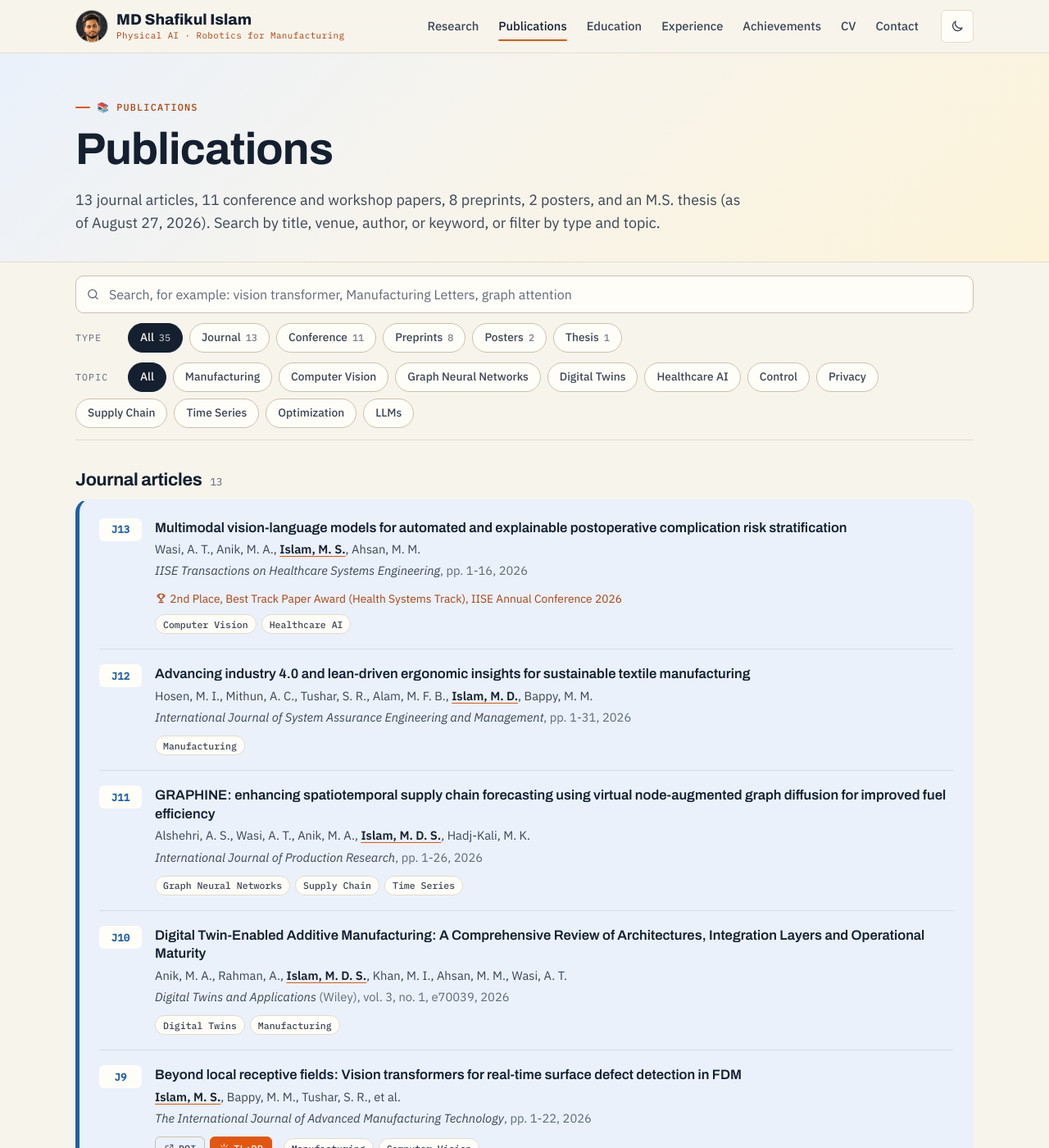
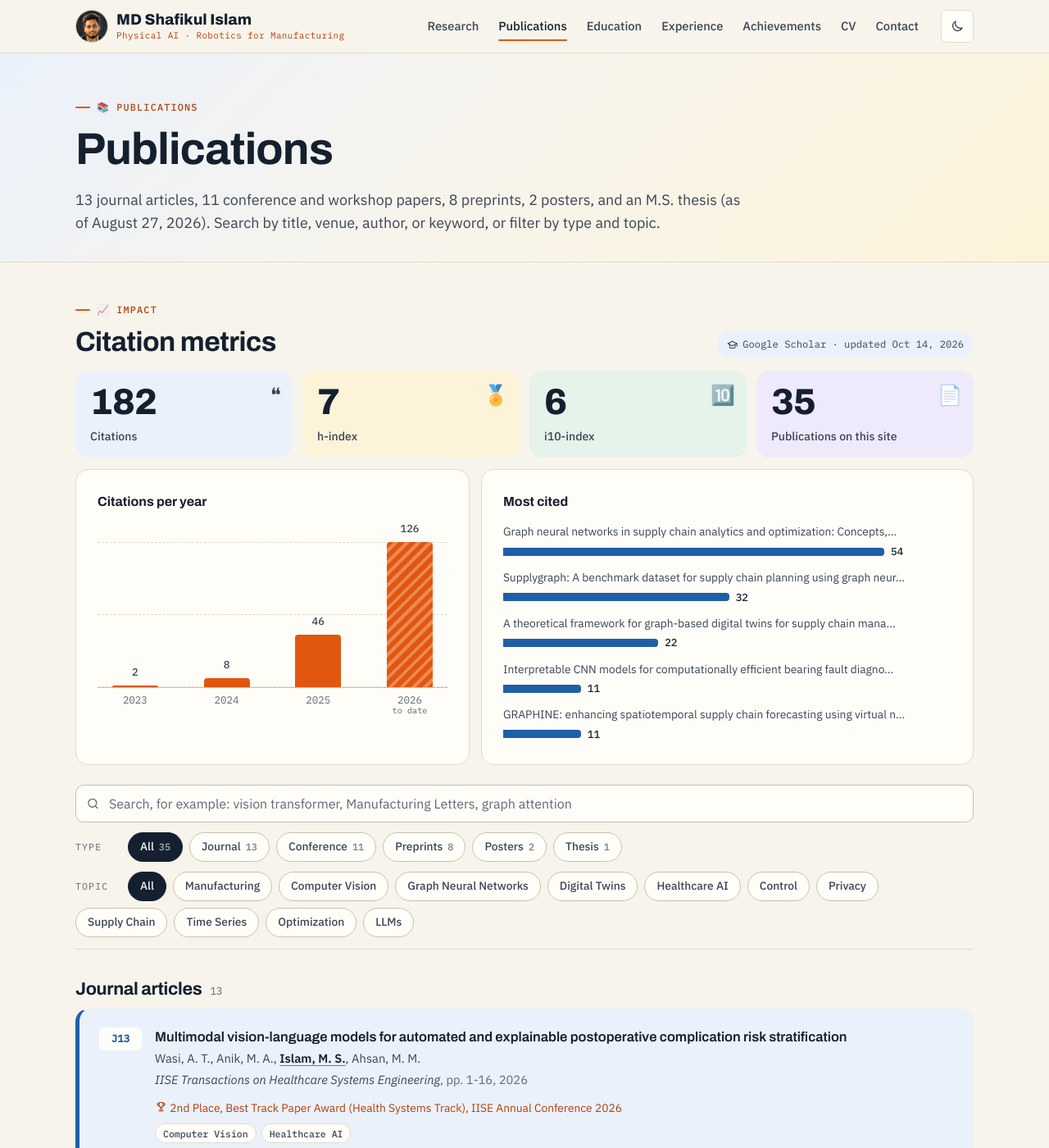
Before and after one commit to shafikul-islam/shafikul-islam.github.io, a Jekyll site: the page built from publications.html, in a window 1280 px wide and 1400 px high. Shown: the whole window at 82% size. Built offline with Jekyll 4.4.1, drawn with Linux system fonts in a browser that asks for light colours; some of the changed text lies outside the part shown.

Commit message:
Add citation metrics and weekly Google Scholar refresh
Publications page now shows citations, h-index, i10-index, an animated
citations-per-year chart (current year marked as to date), the most
cited papers, and a citation chip on each matched paper. Data comes
from _data/scholar.yml, generated by _tools/update_scholar.py and
refreshed every Monday by a GitHub Actions workflow.

Co-Authored-By: Claude Opus 5.5 <noreply@anthropic.com>

```diff
--- /dev/null
+++ b/_data/scholar.yml
@@ -0,0 +1,120 @@
+# Generated by _tools/update_scholar.py from the public Google Scholar profile. Do not edit by hand.
+updated: "2026-10-14"
+profile: "https://scholar.google.com/citations?user=A8KOQBEAAAAJ"
+citations: 182
+citations_recent: 182
+h_index: 7
+h_index_recent: 7
+i10_index: 6
+i10_index_recent: 6
+per_year:
+  - { year: 2023, cites: 2 }
+  - { year: 2024, cites: 8 }
+  - { year: 2025, cites: 46 }
+  - { year: 2026, cites: 126 }
+by_id:
+  C2: 3
+  C3: 32
+  C4: 3
+  J10: 1
+  J11: 11
+  J12: 1
+  J2: 7
+  J3: 10
+  J4: 11
+  J5: 2
+  J6: 6
+  J7: 6
+  J8: 1
+  J9: 1
+  P2: 3
+  P3: 54
+  P4: 22
+papers:
+  - title: "Graph neural networks in supply chain analytics and optimization: Concepts, perspectives, dataset and benchmarks"
+    cites: 54
+    year: 2024
+  - title: "Supplygraph: A benchmark dataset for supply chain planning using graph neural networks"
+    cites: 32
+    year: 2024
+  - title: "A theoretical framework for graph-based digital twins for supply chain management and optimization"
+    cites: 22
+    year: 2025
+  - title: "GRAPHINE: enhancing spatiotemporal supply chain forecasting using virtual node-augmented graph diffusion for improved fuel efficiency"
+    cites: 11
+    year: 2026
+  - title: "Interpretable CNN models for computationally efficient bearing fault diagnosis using learnable Gaussian/Sinc filters"
+    cites: 11
+    year: 2025
+  - title: "Generative modeling in smart manufacturing: Applications, challenges, and future directions"
+    cites: 10
+    year: 2025
+  - title: "Interpretable Forecasting of Dissolved Oxygen Leveraging Foundation Model for Proactive Aeration in Rural Wastewater Treatment Systems"
+    cites: 7
+    year: 2025
+  - title: "Comprehensive and Comparative Characterizations of Tensile Properties and Fracture Mechanisms of 3D Printed Multifunctional Carbon‐Fiber and Metal‐Filled PLA Composite Parts"
+    cites: 6
+    year: 2026
+  - title: "AI-enabled modeling for smart rural wastewater treatment systems: current practices and remaining gaps"
+    cites: 6
+    year: 2026
+  - title: "An interval valued intuitionistic fuzzy approach to evaluate the challenges for adopting the smart textiles in readymade garment industries: Implications for sustainable …"
+    cites: 4
+    year: 2025
+  - title: "Approach of green and lean manufacturing study of the small industries in Bangladesh"
+    cites: 4
+    year: 2020
+  - title: "Predict Students’ Performance and Optimize Preparatory Leave: An Integrated Deep Learning and Dynamic Programming Approach"
+    cites: 3
+    year: 2024
+  - title: "Optimizing inventory routing: A decision-focused learning approach using neural networks"
+    cites: 3
+    year: 2023
+  - title: "Biotwinmine: Digital Twin-Based Optimization of Biomining for Sustainable Rare Earth Element Production"
+    cites: 3
+    year: null
+  - title: "A Fuzzy Data-Driven framework for Enhanced risk management Decision-Making in Manufacturing: A Case study"
+    cites: 2
+    year: 2025
+  - title: "Advancing industry 4.0 and lean-driven ergonomic insights for sustainable textile manufacturing"
+    cites: 1
+    year: 2026
+  - title: "Beyond local receptive fields: vision transformers for real-time surface defect detection in FDM"
+    cites: 1
+    year: 2026
+  - title: "Fracture Finder: Computer-aided real-time diagnosis of vertebral fractures in thoracic spine X-rays using YOLOv8 with Weighted Box Fusion and augmentation strategies"
+    cites: 1
+    year: 2026
+  - title: "Digital Twin‐Enabled Additive Manufacturing: A Comprehensive Review of Architectures, Integration Layers and Operational Maturity"
+    cites: 1
+    year: 2026
+  - title: "Multimodal vision-language models for automated and explainable postoperative complication risk stratification"
+    cites: 0
+    year: 2026
+  - title: "Feature-Aware Anisotropic Local Differential Privacy for Utility-Preserving Graph Representation Learning in Metal Additive Manufacturing"
+    cites: 0
+    year: 2026
+  - title: "Entropy-Aware Model Predictive Control for Transient Quality Mitigation in Metal Additive Manufacturing"
+    cites: 0
+    year: 2026
+  - title: "Responsible Innovation in AI-Driven Operations and Supply Chain Management: An Institutional Theory Framework"
+    cites: 0
+    year: 2025
+  - title: "A Theoretical Ecosystem Framework for Human-Centric AI in Multi-Tier Supply Chains: Aligning Incentives and Value Co-Creation"
+    cites: 0
+    year: 2025
+  - title: "InvariantBench: Can Large Language Models Exhibit Inherent Reasoning Across Equivalent Transformations?"
+    cites: 0
+    year: null
+  - title: "An Integrated Decision-Support Framework for Energy Benchmarking, Anomaly Detection, and Proxy Setpoint Optimization in Data-Limited Retail Portfolios"
+    cites: 0
+    year: null
+  - title: "Digital Twin in Fused Deposition Modeling: A Comprehensive Literature Review and Analysis of Integration Stages"
+    cites: 0
+    year: null
+  - title: "Foundation Model-Driven Predictive and Interpretable Modeling for Critical Materials in Renewable Energy Applications"
+    cites: 0
+    year: null
+  - title: "Multivariate Time Series Analysis and Forecasting on Air Quality Index with Industrial Statistics: A Case Study of Bangladesh"
+    cites: 0
+    year: null
--- /dev/null
+++ b/_includes/citation-metrics.html
@@ -0,0 +1,66 @@
+{%- comment -%}
+Citation metrics from _data/scholar.yml (refreshed weekly by .github/workflows/scholar.yml).
+Headline tiles, a single-series bar chart of citations per year, and the most-cited papers.
+{%- endcomment -%}
+{%- assign sc = site.data.scholar -%}
+{%- if sc -%}
+{%- assign pubs = site.data.publications -%}
+{%- assign maxy = 0 -%}{%- for y in sc.per_year -%}{%- if y.cites > maxy -%}{%- assign maxy = y.cites -%}{%- endif -%}{%- endfor -%}
+{%- assign this_year = site.time | date: "%Y" | plus: 0 -%}
+<section class="metrics" aria-labelledby="metrics-title">
+  <div class="metrics-head">
+    <div>
+      <div class="eyebrow">📈 Impact</div>
+      <h2 id="metrics-title">Citation metrics</h2>
+    </div>
+    <a class="metrics-src" href="{{ sc.profile }}" target="_blank" rel="noopener">{% include icon.html name="scholar" %} Google Scholar &middot; updated {{ sc.updated | date: "%b %-d, %Y" }}</a>
+  </div>
+
+  <div class="metric-tiles">
+    <div class="metric tint-blue"><span class="metric-emoji" aria-hidden="true">❝</span><span class="metric-value" data-count="{{ sc.citations }}">{{ sc.citations }}</span><span class="metric-label">Citations</span></div>
+    <div class="metric tint-yellow"><span class="metric-emoji" aria-hidden="true">🏅</span><span class="metric-value" data-count="{{ sc.h_index }}">{{ sc.h_index }}</span><span class="metric-label">h-index</span></div>
+    <div class="metric tint-green"><span class="metric-emoji" aria-hidden="true">🔟</span><span class="metric-value" data-count="{{ sc.i10_index }}">{{ sc.i10_index }}</span><span class="metric-label">i10-index</span></div>
+    <div class="metric tint-violet"><span class="metric-emoji" aria-hidden="true">📄</span><span class="metric-value" data-count="{{ pubs.size }}">{{ pubs.size }}</span><span class="metric-label">Publications on this site</span></div>
+  </div>
+
+  <div class="metric-charts">
+    <figure class="card chart-card">
+      <figcaption class="chart-title">Citations per year</figcaption>
+      <div class="ychart" role="img" aria-label="Citations per year: {% for y in sc.per_year %}{{ y.year }}: {{ y.cites }}{% unless forloop.last %}, {% endunless %}{% endfor %}{% if sc.per_year.last.year == this_year %} (so far){% endif %}.">
+        <div class="ychart-grid" aria-hidden="true"><span></span><span></span><span></span></div>
+        {%- for y in sc.per_year %}
+        {%- assign pct = y.cites | times: 100.0 | divided_by: maxy -%}
+        {%- assign partial = false -%}{%- if y.year == this_year -%}{%- assign partial = true -%}{%- endif %}
+        <div class="ybar{% if partial %} is-partial{% endif %}" tabindex="0" style="--h:{{ pct | round: 1 }}%;--i:{{ forloop.index0 }};">
+          <span class="ybar-tip" role="tooltip">{{ y.cites }} citation{% if y.cites != 1 %}s{% endif %} in {{ y.year }}{% if partial %} (so far){% endif %}</span>
+          <span class="ybar-val">{{ y.cites }}</span>
+          <span class="ybar-fill"></span>
+          <span class="ybar-year">{{ y.year }}{% if partial %}<small>to date</small>{% endif %}</span>
+        </div>
+        {%- endfor %}
+      </div>
+    </figure>
+
+    <figure class="card chart-card">
+      <figcaption class="chart-title">Most cited</figcaption>
+      {%- assign top = sc.papers | sort: "cites" | reverse -%}
+      {%- assign topmax = top.first.cites -%}
+      <ol class="hbars">
+        {%- for p in top limit: 5 %}
+        {%- assign pct = p.cites | times: 100.0 | divided_by: topmax %}
+        <li style="--w:{{ pct | round: 1 }}%;--i:{{ forloop.index0 }};">
+          <span class="hbar-title">{{ p.title | truncate: 78 }}</span>
+          <span class="hbar-row"><span class="hbar-fill"></span><span class="hbar-val">{{ p.cites }}</span></span>
+        </li>
+        {%- endfor %}
+      </ol>
+    </figure>
+  </div>
+
+  <table class="sr-only">
+    <caption>Citations per year from Google Scholar</caption>
+    <thead><tr><th scope="col">Year</th><th scope="col">Citations</th></tr></thead>
+    <tbody>{% for y in sc.per_year %}<tr><td>{{ y.year }}</td><td>{{ y.cites }}</td></tr>{% endfor %}</tbody>
+  </table>
+</section>
+{%- endif -%}
--- a/_sass/_pages.scss
+++ b/_sass/_pages.scss
@@ -308,3 +308,76 @@
 .rail-auto::-webkit-scrollbar { display: none; }
 .rail-auto .photo-card { transition: transform .3s var(--ease), box-shadow .3s; }
 .rail-auto .photo-card:hover { transform: translateY(-4px); box-shadow: var(--shadow-lg); }
+
+// ---------- Publications: citation metrics ----------
+.metrics { padding: clamp(24px, 3.5vw, 40px) 0 8px; }
+.metrics-head { display: flex; justify-content: space-between; align-items: flex-end; gap: 10px 20px; flex-wrap: wrap; margin-bottom: 16px; }
+.metrics-head h2 { margin: 0; }
+.metrics-src {
+  display: inline-flex; align-items: center; gap: 6px;
+  font-family: var(--font-mono); font-size: .76rem; color: var(--ink-2); text-decoration: none;
+  padding: 6px 12px; border-radius: 999px; background: var(--tint-blue);
+}
+.metrics-src:hover { color: var(--tint-blue-ink); }
+.metric-tiles { display: grid; grid-template-columns: repeat(4, minmax(0, 1fr)); gap: 12px; margin-bottom: 14px; }
+.metric { position: relative; border-radius: var(--radius-lg); padding: 16px 18px 14px; display: flex; flex-direction: column; overflow: hidden; }
+.metric-emoji { position: absolute; right: 14px; top: 10px; font-size: 1.5rem; opacity: .85; }
+.metric-value { font-family: var(--font-head); font-weight: 800; font-size: clamp(2rem, calc(1.5rem + 1.6vw), 2.8rem); line-height: 1; color: var(--ink); letter-spacing: -.02em; font-variant-numeric: tabular-nums; }
+.metric-label { margin-top: 8px; font-size: .88rem; color: var(--ink-2); font-weight: 500; }
+@media (max-width: 760px) { .metric-tiles { grid-template-columns: repeat(2, minmax(0, 1fr)); } }
+
+.metric-charts { display: grid; grid-template-columns: minmax(0, 1fr) minmax(0, 1.25fr); gap: 14px; }
+@media (max-width: 860px) { .metric-charts { grid-template-columns: 1fr; } }
+.chart-card { margin: 0; box-shadow: none; }
+.chart-title { font-family: var(--font-head); font-weight: 700; font-size: 1rem; margin-bottom: 14px; color: var(--ink); }
+
+// Vertical bars: citations per year (single series, one hue)
+.ychart { position: relative; display: flex; align-items: flex-end; gap: clamp(10px, 3vw, 28px); height: 200px; padding: 22px 4px 0; margin-bottom: 30px; border-bottom: 1px solid var(--line-strong); }
+.ychart-grid { position: absolute; inset: 22px 0 0; display: flex; flex-direction: column; justify-content: space-between; pointer-events: none; }
+.ychart-grid span { border-top: 1px dashed var(--line); }
+.ybar { position: relative; flex: 1; height: 100%; display: flex; align-items: flex-end; justify-content: center; outline: none; }
+.ybar-fill {
+  width: min(56px, 100%); height: 0; border-radius: 4px 4px 0 0;
+  background: var(--accent);
+  transition: height .9s var(--ease); transition-delay: calc(var(--i) * .12s);
+}
+.is-in .ybar-fill, .no-anim .ybar-fill { height: var(--h); }
+.ybar.is-partial .ybar-fill {
+  background: repeating-linear-gradient(135deg, var(--accent) 0 6px, color-mix(in srgb, var(--accent) 70%, var(--bg-elev)) 6px 10px);
+}
+.ybar-val {
+  position: absolute; bottom: calc(var(--h) + 6px); left: 0; right: 0; text-align: center;
+  font-family: var(--font-mono); font-size: .8rem; font-weight: 500; color: var(--ink-2);
+  opacity: 0; transition: opacity .4s; transition-delay: calc(var(--i) * .12s + .6s);
+}
+.is-in .ybar-val, .no-anim .ybar-val { opacity: 1; }
+.ybar-year { position: absolute; top: 100%; margin-top: 8px; font-family: var(--font-mono); font-size: .78rem; color: var(--ink-3); text-align: center; line-height: 1.2; }
+.ybar-year small { display: block; font-size: .64rem; }
+.ybar-tip {
+  position: absolute; bottom: calc(var(--h) + 30px); left: 50%; transform: translateX(-50%);
+  white-space: nowrap; padding: 6px 10px; border-radius: var(--radius-sm);
+  background: var(--ink); color: var(--bg); font-size: .78rem; font-weight: 500;
+  opacity: 0; pointer-events: none; transition: opacity .15s; z-index: 2;
+}
+.ybar:hover .ybar-tip, .ybar:focus-visible .ybar-tip { opacity: 1; }
+.ybar:hover .ybar-fill, .ybar:focus-visible .ybar-fill { filter: brightness(1.1); }
+.ybar:focus-visible .ybar-fill { outline: 2px solid var(--ink); outline-offset: 2px; }
+
+// Horizontal bars: most cited papers
+.hbars { list-style: none; margin: 0; padding: 0; display: grid; gap: 12px; }
+.hbars li { margin: 0; }
+.hbar-title { display: block; font-size: .86rem; color: var(--ink-2); line-height: 1.35; margin-bottom: 4px; }
+.hbar-row { display: flex; align-items: center; gap: 8px; }
+.hbar-fill {
+  height: 10px; width: 0; border-radius: 0 4px 4px 0; background: var(--tint-blue-ink);
+  transition: width .9s var(--ease); transition-delay: calc(var(--i) * .1s);
+}
+.is-in .hbar-fill, .no-anim .hbar-fill { width: calc(var(--w) * .85); }
+.hbar-val { font-family: var(--font-mono); font-size: .8rem; font-weight: 500; color: var(--ink); }
+
+// Per-paper citation chip
+.pub-cites {
+  display: inline-flex; align-items: center; gap: 4px; height: 24px; padding: 0 9px; border-radius: 999px;
+  font-family: var(--font-mono); font-size: .72rem; font-weight: 600;
+  background: var(--accent-soft); color: var(--accent-ink);
+}
--- a/assets/js/site.js
+++ b/assets/js/site.js
@@ -86,6 +86,34 @@
     rail.querySelectorAll("[data-clone]").forEach(function (c) { c.remove(); });
   }
 
+  // ---------- Citation metrics: grow bars and count up when visible ----------
+  var metrics = document.querySelector(".metrics");
+  if (metrics) {
+    var counters = metrics.querySelectorAll("[data-count]");
+    var run = function () {
+      metrics.classList.add("is-in");
+      if (reduceMotion) return;
+      counters.forEach(function (el) {
+        var end = parseInt(el.getAttribute("data-count"), 10) || 0, t0 = null;
+        var tick = function (t) {
+          if (t0 === null) t0 = t;
+          var k = Math.min((t - t0) / 1100, 1);
+          el.textContent = Math.round(end * (1 - Math.pow(1 - k, 3)));
+          if (k < 1) requestAnimationFrame(tick);
+        };
+        requestAnimationFrame(tick);
+      });
+    };
+    if (reduceMotion || !("IntersectionObserver" in window)) {
+      metrics.classList.add("no-anim");
+    } else {
+      var io = new IntersectionObserver(function (e) {
+        if (e[0].isIntersecting) { run(); io.disconnect(); }
+      }, { threshold: 0.25 });
+      io.observe(metrics);
+    }
+  }
+
   // ---------- Mobile navigation ----------
   var navBtn = document.getElementById("nav-toggle");
   var header = document.getElementById("site-header");
--- a/publications.html
+++ b/publications.html
@@ -9,6 +9,9 @@ description: Publications of MD Shafikul Islam in manufacturing AI, computer vis
 {%- assign pubs = site.data.publications -%}
 {%- assign types = "journal|Journal articles,conf|Conference and workshop papers,preprint|Preprints,poster|Posters,thesis|Thesis" | split: "," -%}
 {%- assign topics = "Manufacturing,Computer Vision,Graph Neural Networks,Digital Twins,Healthcare AI,Control,Privacy,Supply Chain,Time Series,Optimization,LLMs" | split: "," -%}
+<div class="container">
+  {% include citation-metrics.html %}
+</div>
 <div class="container" id="pubs">
   <div class="pubs-controls">
     <div class="input-wrap">
@@ -46,6 +49,8 @@ description: Publications of MD Shafikul Islam in manufacturing AI, computer vis
           <p class="pub-venue">{{ p.venue }}{% if p.year %}, {{ p.year }}{% endif %}</p>
           {% if p.note %}<p class="pub-note">{% include icon.html name="trophy" %} {{ p.note }}</p>{% endif %}
           <div class="pub-foot">
+            {%- assign c = site.data.scholar.by_id[p.id] -%}
+            {% if c %}<span class="pub-cites" title="Citations on Google Scholar">❝ {{ c }} citation{% if c != 1 %}s{% endif %}</span>{% endif %}
             {% if p.links %}<div class="pub-links">{% for l in p.links %}{% if l.label == "Plain summary" %}<a class="pub-tldr" href="{{ l.url | relative_url }}">{% include icon.html name="spark" %}TL;DR</a>{% else %}<a href="{{ l.url | relative_url }}" target="_blank" rel="noopener">{% include icon.html name="external" %}{{ l.label }}</a>{% endif %}{% endfor %}</div>{% endif %}
             <ul class="tags">{% for tg in p.tags %}<li class="tag">{{ tg }}</li>{% endfor %}</ul>
           </div>
```
Also changed, not shown: CLAUDE.md (+1 -0 lines), _tools/update_scholar.py (added, +117 -0 lines), .github/workflows/scholar.yml (added).
